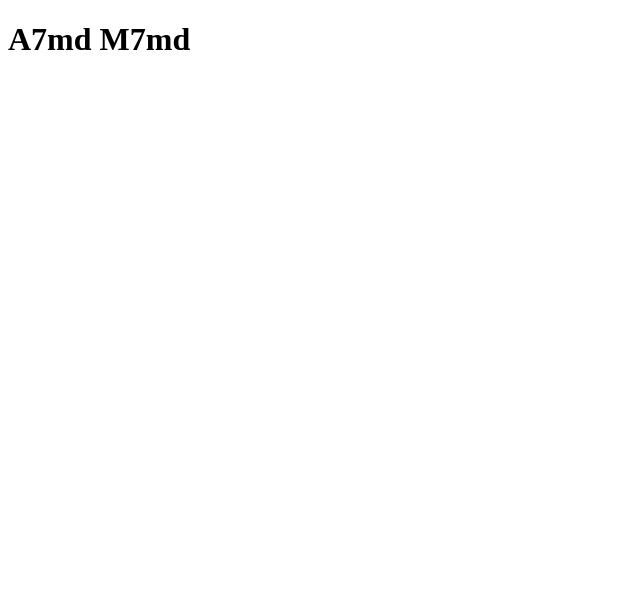
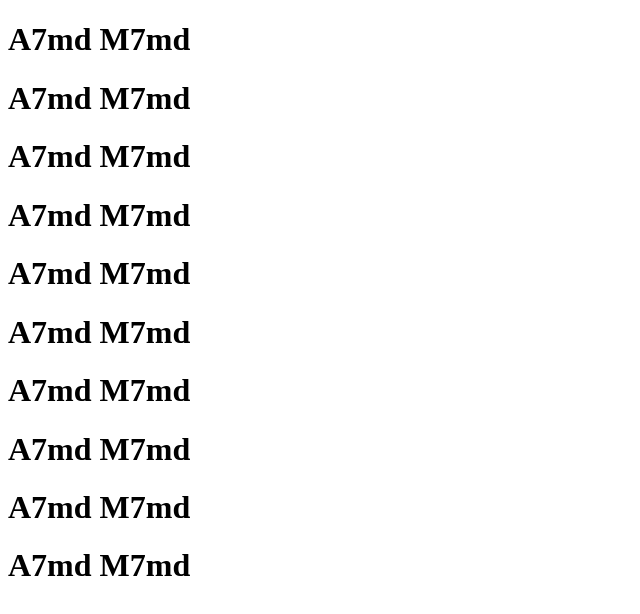
Before and after one commit to Ahmed-Mohamed711/ReactProject2, a plain HTML site: page index.html in a window 1280 px wide. Shown: the whole page, without its empty margins (0-640 px from the left). Drawn offline with Linux system fonts and the light colour scheme.

Commit message:
Update index.html

```diff
--- a/index.html
+++ b/index.html
@@ -3,9 +3,19 @@
 <head>
     <meta charset="UTF-8">
     <meta name="viewport" content="width=device-width, initial-scale=1.0">
-    <title>Document</title>
+    <title>a7md m7md </title>
 </head>
 <body>
     <h1>A7md M7md</h1>
+        <h1>A7md M7md</h1>
+    <h1>A7md M7md</h1>
+    <h1>A7md M7md</h1>
+    <h1>A7md M7md</h1>
+    <h1>A7md M7md</h1>
+    <h1>A7md M7md</h1>
+    <h1>A7md M7md</h1>
+    <h1>A7md M7md</h1>
+    <h1>A7md M7md</h1>
+
 </body>
 </html>
```
